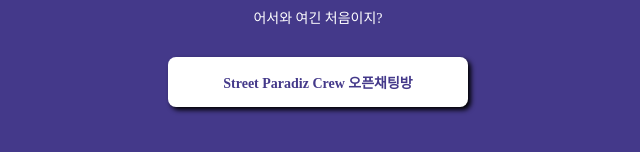
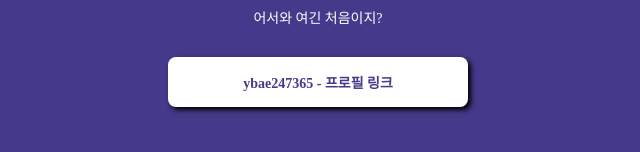
Before and after one commit to ybae247365/mypage, a plain HTML site: page index.html in a window 1280 px wide. Shown: the part 196-348 px from the top of the page, 322-962 px from the left. Drawn offline with Linux system fonts and the light colour scheme; a web font is replaced by a local one.

Commit message:
Update index.html

```diff
--- a/index.html
+++ b/index.html
@@ -85,7 +85,7 @@
         <div class="profile"></div>
         <h1 class="main">ybae247365 - 프로필 링크</h1>
         <p class="sub">어서와 여긴 처음이지?</p>
-        <a target="_blank" href="https://www.1nstagram.com/ybae247365">Street Paradiz Crew 오픈채팅방</a>
+        <a target="_blank" href="https://www.1nstagram.com/ybae247365">ybae247365 - 프로필 링크</a>
 
     </div>
 </body>
```
